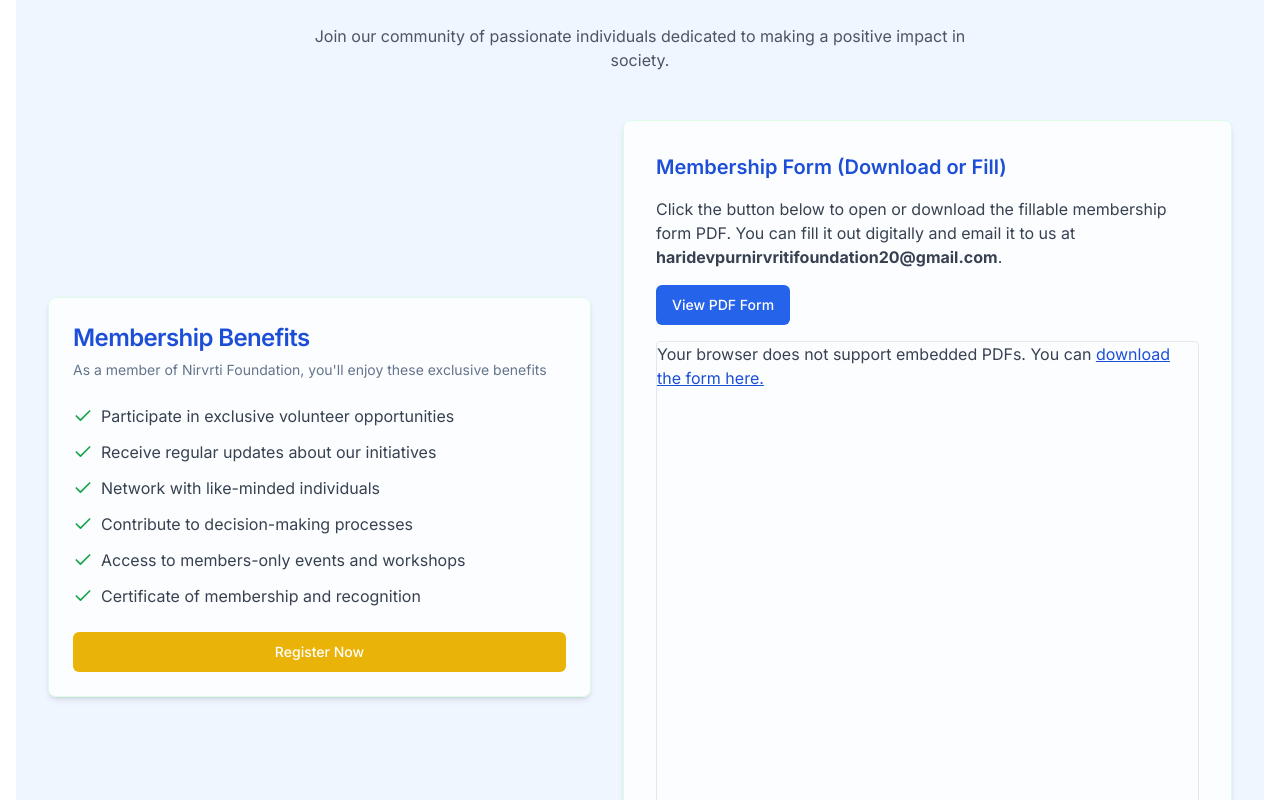
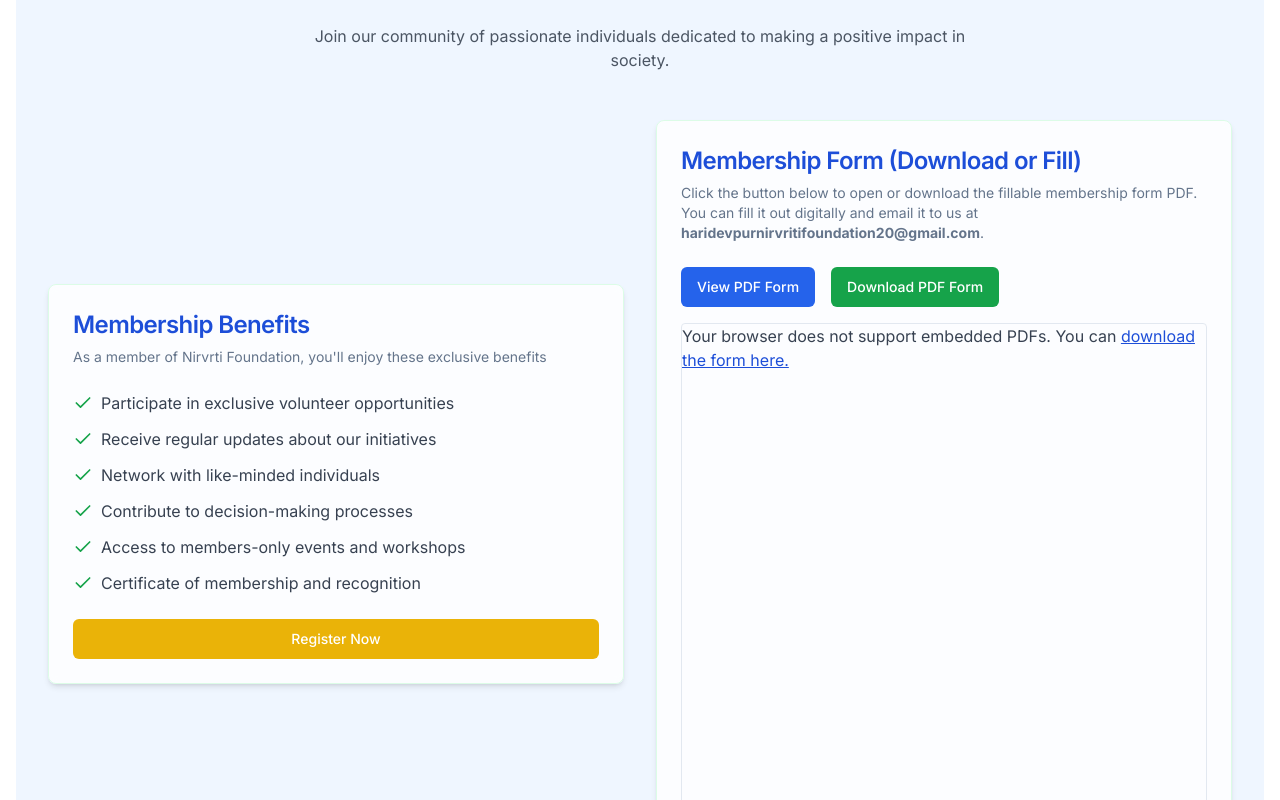
Before and after one commit to koustabnandy/Ngo-Website, a Next.js app: page / in a window 1280 px wide. Shown: the part 2380-3180 px from the top of the page. Built offline with nearby package versions, Linux system fonts and the light colour scheme.

Commit message:
added membership pdf form, and removed contact us

```diff
--- a/app/page.tsx
+++ b/app/page.tsx
@@ -22,7 +22,7 @@ export default function Home() {
         <DonationSection />
 
         <MediaSection />
-        <ContactSection />
+
         <VideoSection />
       </div>
       <Footer />
--- a/components/membership-section.tsx
+++ b/components/membership-section.tsx
@@ -54,22 +54,35 @@ const MembershipSection = () => {
   className="w-full bg-yellow-500 hover:bg-yellow-300 text-white transition-all duration-300 transform hover:scale-105"
   asChild
 >
-                <a href="https://forms.google.com/membership-form" target="_blank" rel="noopener noreferrer">
+  <a
+    href="https://wa.me/919876543210?text=Hello%20Nirvriti!%20I'm%20interested%20in%20the%20membership."
+    target="_blank"
+    rel="noopener noreferrer"
+  >
     Register Now
   </a>
 </Button>
+
             </CardFooter>
           </Card>
         </div>
 
-        <div className="flex-1 bg-white/80 backdrop-blur-sm p-8 rounded-lg shadow-md border border-green-100">
-          <h3 className="text-xl font-semibold text-blue-700 mb-4">Membership Form (Download or Fill)</h3>
-          <p className="text-gray-700 mb-4">
+        <div className="flex-1">
+  <Card className="border-green-100 bg-white/80 backdrop-blur-sm shadow-md">
+    <CardHeader>
+      <CardTitle className="text-2xl text-blue-700">Membership Form (Download or Fill)</CardTitle>
+      <CardDescription>
         Click the button below to open or download the fillable membership form PDF. You can fill it out digitally
         and email it to us at <strong>haridevpurnirvritifoundation20@gmail.com</strong>.
-          </p>
+      </CardDescription>
+    </CardHeader>
+
+    <CardContent className="space-y-4">
+      {/* Button Row */}
+      <div className="flex gap-4">
+        {/* View PDF Button */}
         <Button
-            className="mb-4 bg-blue-600 hover:bg-blue-500 text-white transition-all duration-300"
+          className="bg-blue-600 hover:bg-blue-500 text-white transition-all duration-300"
           asChild
         >
           <a
@@ -80,6 +93,22 @@ const MembershipSection = () => {
             View PDF Form
           </a>
         </Button>
+
+        {/* Download PDF Button */}
+        <Button
+          className="bg-green-600 hover:bg-green-500 text-white transition-all duration-300"
+          asChild
+        >
+          <a
+            href="/Nirvriti_Membership_Fillable.pdf"
+            download
+          >
+            Download PDF Form
+          </a>
+        </Button>
+      </div>
+
+      {/* Embedded PDF Viewer */}
       <object
         data="/Nirvriti_Membership_Fillable.pdf"
         type="application/pdf"
@@ -89,12 +118,19 @@ const MembershipSection = () => {
       >
         <p className="text-gray-700">
           Your browser does not support embedded PDFs. You can{" "}
-              <a href="/Nirvriti_Membership_Fillable.pdf" className="text-blue-700 underline">
+          <a
+            href="/Nirvriti_Membership_Fillable.pdf"
+            download
+            className="text-blue-700 underline"
+          >
             download the form here.
           </a>
         </p>
       </object>
+    </CardContent>
+  </Card>
 </div>
+
       </div>
     </section>
   )
```
Also changed, not shown: 1 other file (tests, documents, lock files or other folders). Lines whose indentation alone changed are shown as unchanged.
